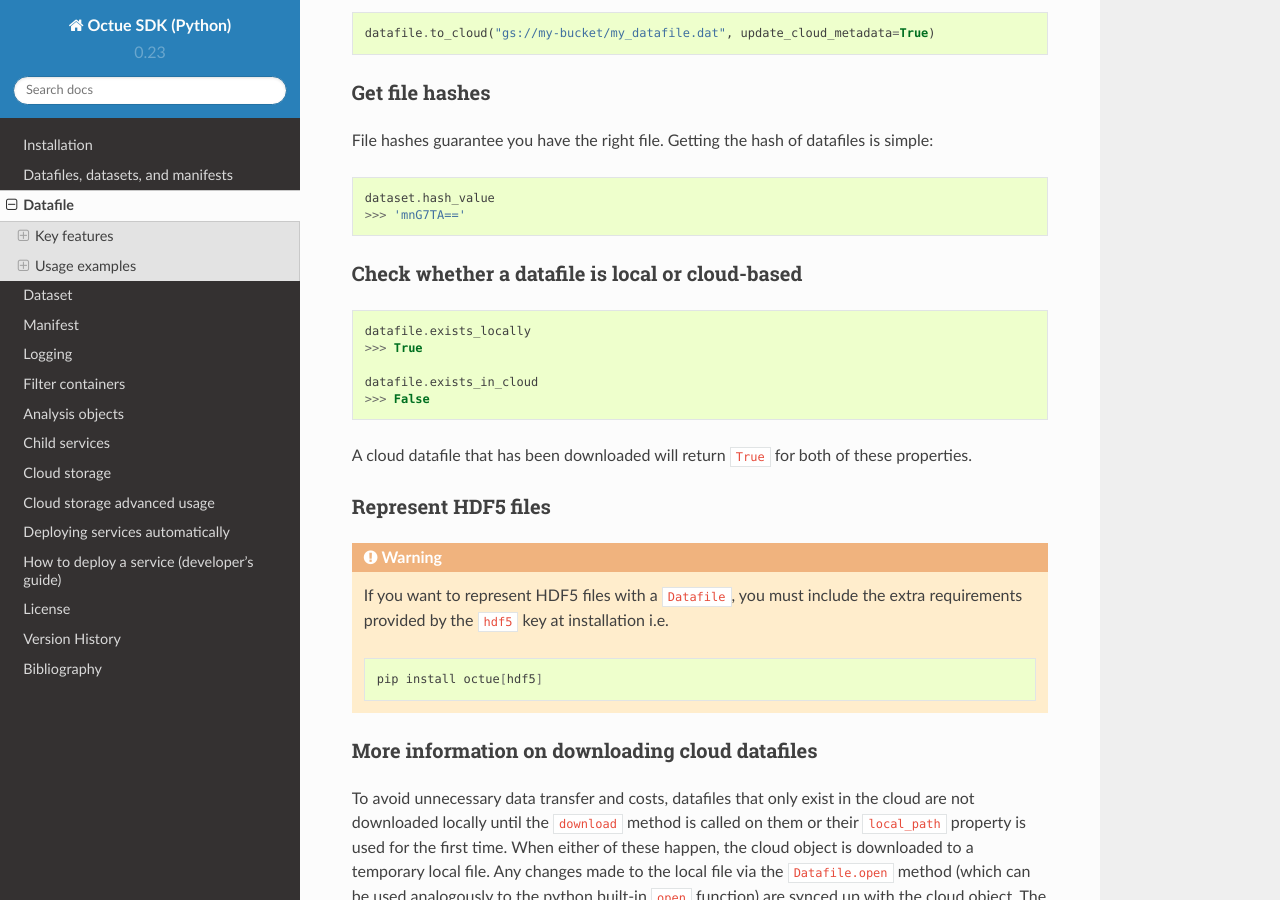
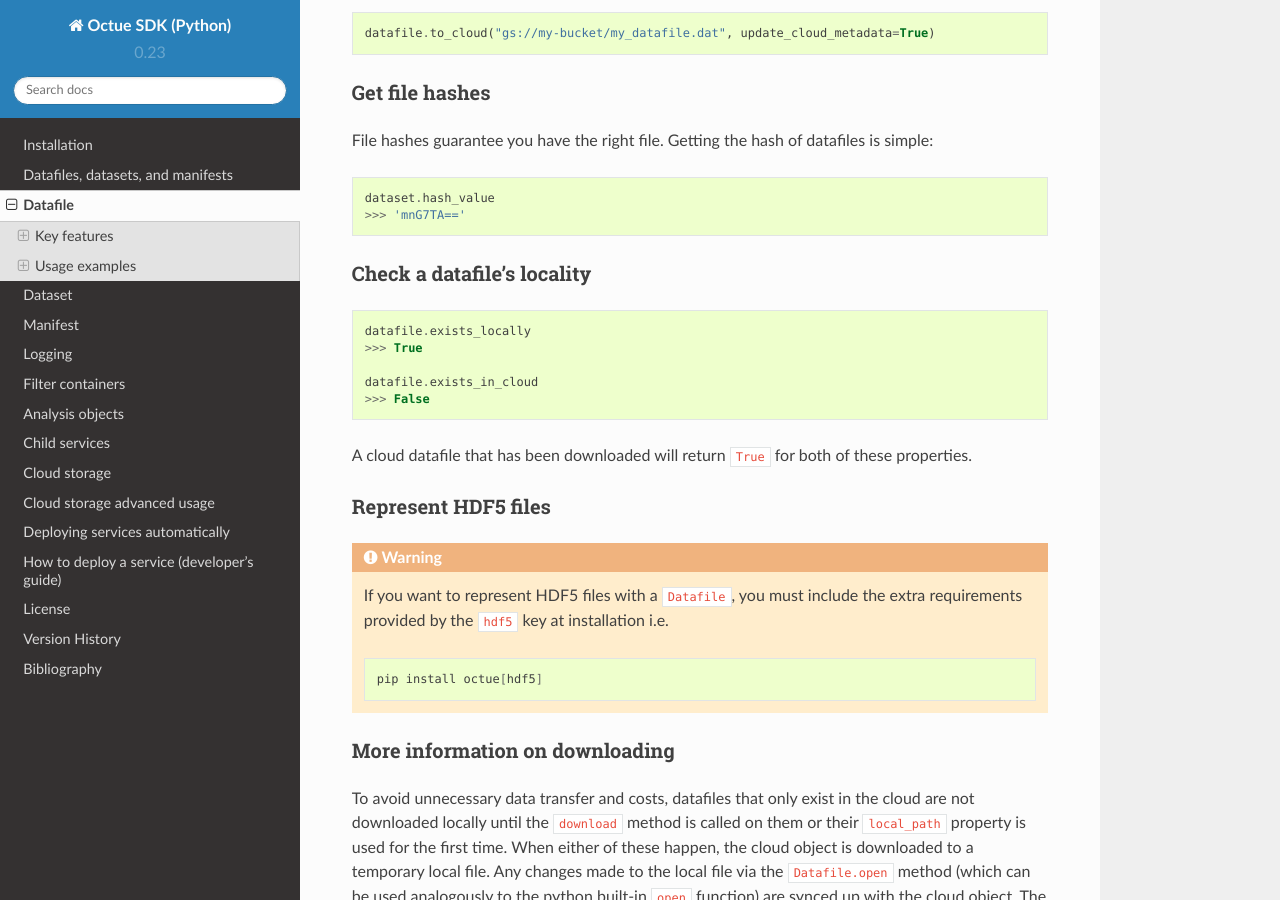
Before and after one commit to octue/octue-sdk-python, a Sphinx documentation site: the page built from docs/source/datafile.rst, in a window 1280 px wide and 900 px high, scrolled down 2283 px. Built offline with Sphinx 7.4.7 and the Read the Docs theme 2.0.0, drawn with Linux system fonts in a browser that asks for light colours; some of the changed text lies outside the part shown.

Commit message:
DOC: Adjust datafile subtitles
skipci

```diff
--- a/docs/source/datafile.rst
+++ b/docs/source/datafile.rst
@@ -9,8 +9,8 @@
 Key features
 ============
 
-Working with datafiles
-----------------------
+Work with local and cloud data
+------------------------------
 
 Working with a datafile is almost identical to using the built-in ``open`` function, and the same whether it’s local or in the cloud.
 
@@ -123,8 +123,8 @@
     >>> 'mnG7TA=='
 
 
-Check whether a datafile is local or cloud-based
-------------------------------------------------
+Check a datafile's locality
+---------------------------
 
 .. code-block:: python
 
@@ -149,8 +149,8 @@
         pip install octue[hdf5]
 
 
-More information on downloading cloud datafiles
------------------------------------------------
+More information on downloading
+-------------------------------
 To avoid unnecessary data transfer and costs, datafiles that only exist in the cloud are not downloaded locally until
 the ``download`` method is called on them or their ``local_path`` property is used for the first time. When either of
 these happen, the cloud object is downloaded to a temporary local file. Any changes made to the local file via the
```
